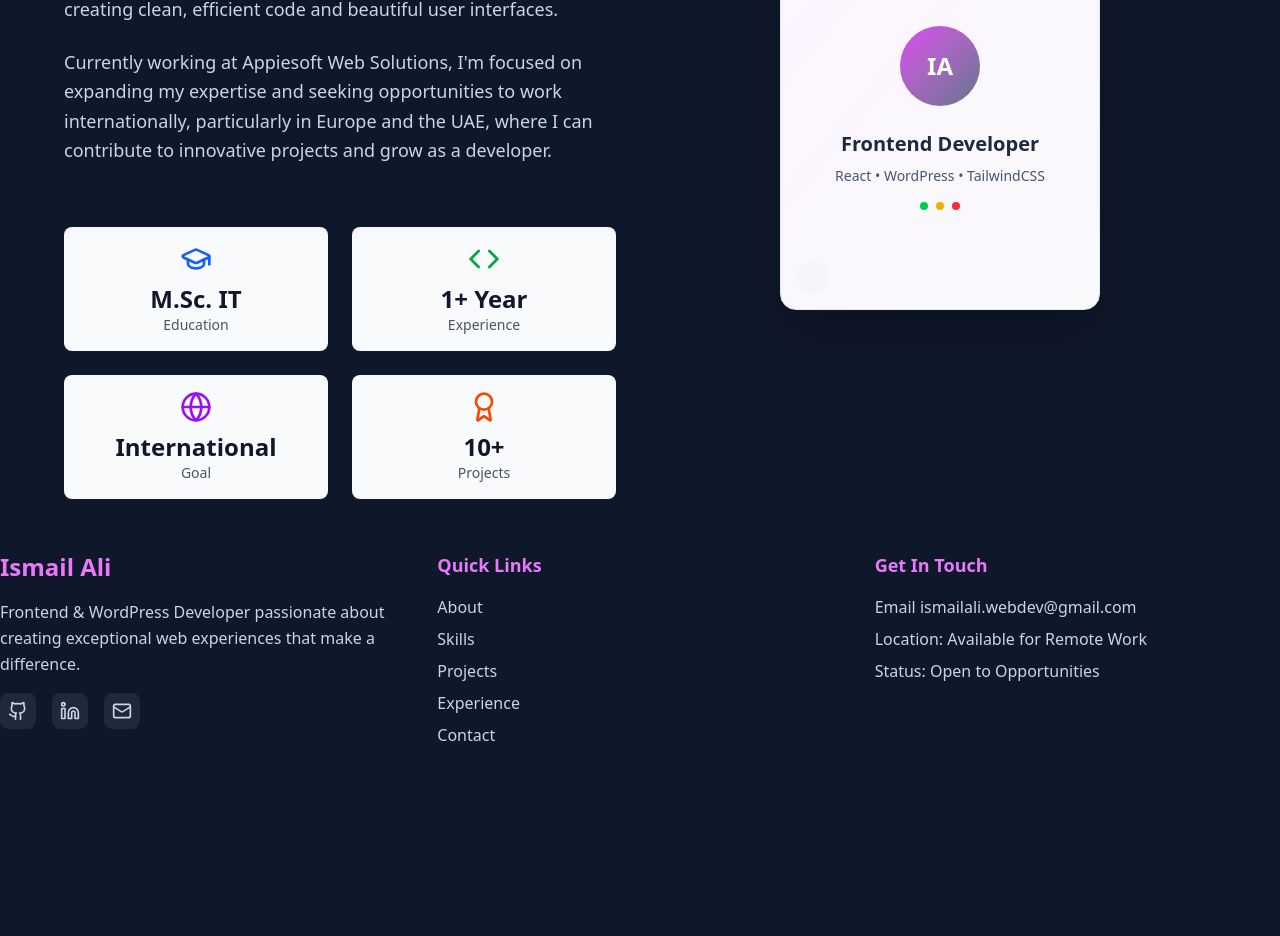
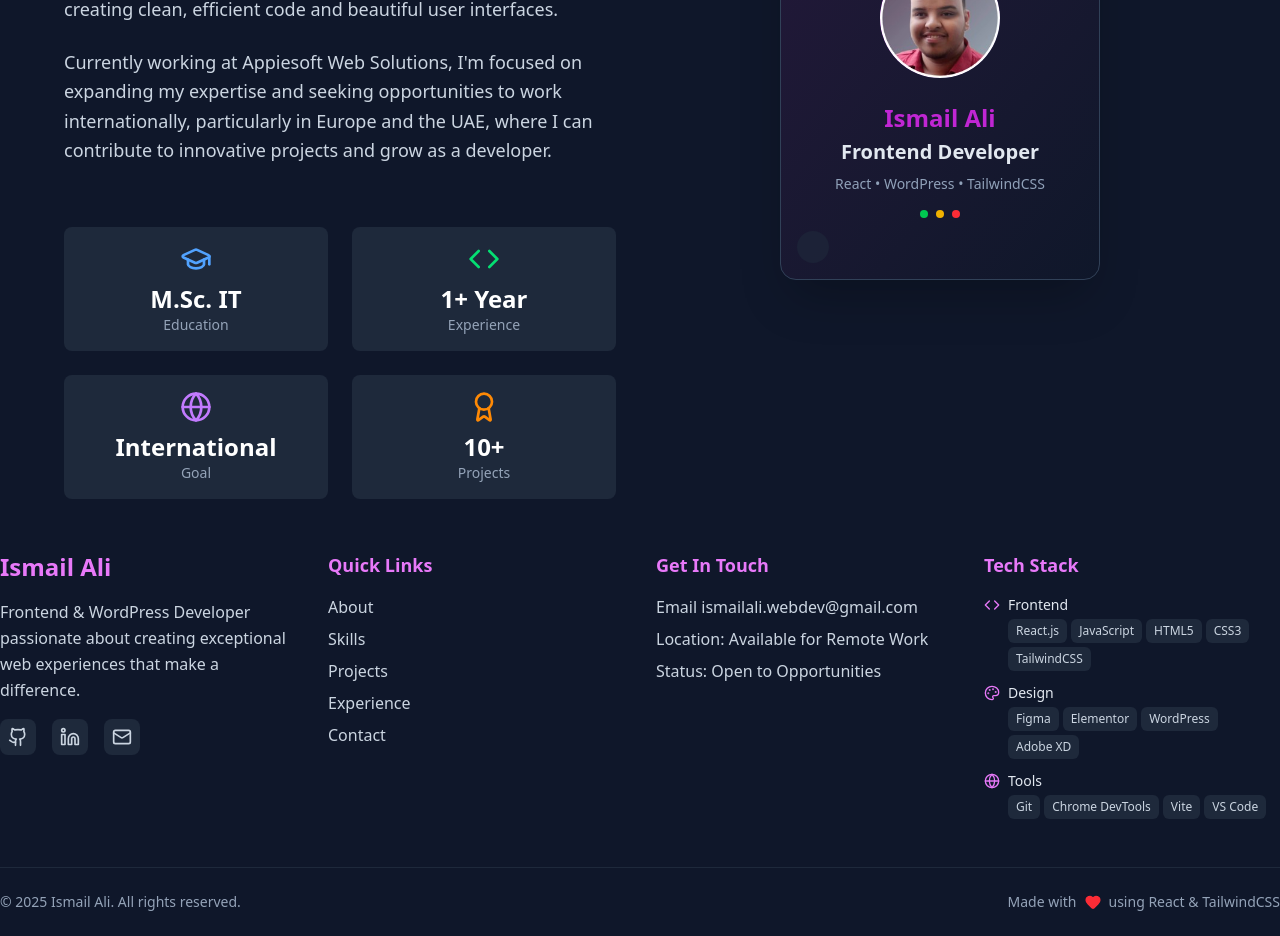
Before and after one commit to Ismail-webdev/Personal-Portfolio, a React (Vite) app: page / in a window 1280 px wide. Shown: the part 1260-2196 px from the top of the page. Before the commit the page ends 2055 px from the top, so only its background shows below. Built offline with nearby package versions, Linux system fonts and the light colour scheme.

Commit message:
initial commit

```diff
--- a/src/components/Footer.jsx
+++ b/src/components/Footer.jsx
@@ -1,7 +1,16 @@
 import React from "react";
 import { motion } from "framer-motion";
-import { Heart, Github, Linkedin, Mail } from "lucide-react";
+import {
+  Heart,
+  Github,
+  Linkedin,
+  Mail,
+  Globe,
+  Palette,
+  Code,
+} from "lucide-react";
 import { useTranslation } from "react-i18next";
+import { div } from "framer-motion/client";
 
 const Footer = () => {
   const { t } = useTranslation();
@@ -25,6 +34,23 @@ const Footer = () => {
     { name: t("footer.links.contact"), href: "#contact" },
   ];
 
+  const techCategories = [
+    {
+      icon: Code,
+      title: t("footer.techCategories.frontend"),
+      technologies: ["React.js", "JavaScript", "HTML5", "CSS3", "TailwindCSS"],
+    },
+    {
+      icon: Palette,
+      title: t("footer.techCategories.design"),
+      technologies: ["Figma", "Elementor", "WordPress", "Adobe XD"],
+    },
+    {
+      icon: Globe,
+      title: t("footer.techCategories.tools"),
+      technologies: ["Git", "Chrome DevTools", "Vite", "VS Code"],
+    },
+  ];
   const scrollToSection = (href) => {
     const element = document.querySelector(href);
     if (element) {
@@ -36,7 +62,7 @@ const Footer = () => {
     <footer className="bg-primary-900 text-white">
       <div className="container-custom lg:px-0 px-4">
         <div className="py-12">
-          <div className="grid md:grid-cols-3 gap-8">
+          <div className="grid md:grid-cols-2 lg:grid-cols-4 gap-8">
             {/* Brand Section */}
             <motion.div
               initial={{ opacity: 0, y: 20 }}
@@ -110,6 +136,7 @@ const Footer = () => {
                   <a
                     href="mailto:ismailali.webdev@gmail.com"
                     rel="noopener noreferrer"
+                    target="_blank"
                   >
                     ismailali.webdev@gmail.com
                   </a>
@@ -128,8 +155,65 @@ const Footer = () => {
                 </p>
               </div>
             </motion.div>
+
+            <motion.div
+              initial={{ opacity: 0, y: 20 }}
+              whileInView={{ opacity: 1, y: 0 }}
+              transition={{ duration: 0.6, delay: 0.3 }}
+              className="space-y-4"
+            >
+              <h4 className="text-lg font-semibold text-accent-400">
+                {t("footer.techHeading")}
+              </h4>
+              <div className="space-y-3">
+                {techCategories.map((category, index) => (
+                  <div key={category.title} className="space-y-1">
+                    <div className="flex items-center space-x-2">
+                      <category.icon size={16} className="text-accent-400" />
+                      <span className="text-sm font-medium text-primary-200">
+                        {category.title}
+                      </span>
+                    </div>
+                    <div className="flex flex-wrap gap-1 ml-6">
+                      {category.technologies.map((tech) => (
+                        <span
+                          key={tech}
+                          className="px-2 py-1 bg-primary-800 text-primary-300 text-xs rounded-md hover:bg-accent-600 hover:text-white transition-colors duration-300"
+                        >
+                          {tech}
+                        </span>
+                      ))}
+                    </div>
+                  </div>
+                ))}
+              </div>
+            </motion.div>
           </div>
         </div>
+        <motion.div
+          initial={{ opacity: 0 }}
+          whileInView={{ opacity: 1 }}
+          transition={{ duration: 0.6, delay: 0.4 }}
+          className="border-t border-primary-800 py-6"
+        >
+          <div className="flex flex-col md:flex-row justify-between items-center space-y-4 md:space-y-0">
+            <p className="text-primary-400 text-sm font-medium">
+              © {currentYear} {t("footer.copyright.name")}.{" "}
+              {t("footer.copyright.rights")}
+            </p>
+
+            <div className="flex items-center space-x-2 text-primary-400 text-sm font-medium">
+              <span>{t("footer.copyright.made")}</span>
+              <motion.div
+                animate={{ scale: [1, 1.2, 1] }}
+                transition={{ duration: 1, repeat: Infinity }}
+              >
+                <Heart size={16} className="text-red-500" fill="currentColor" />
+              </motion.div>
+              <span>{t("footer.copyright.tech")}</span>
+            </div>
+          </div>
+        </motion.div>
       </div>
     </footer>
   );
--- a/src/i18n/locales/ar.json
+++ b/src/i18n/locales/ar.json
@@ -26,6 +26,11 @@
       "goal": "الهدف",
       "goalValue": "دولي",
       "projects": "المشاريع"
+    },
+    "profileCard": {
+      "imageAlt": "صورة الملف الشخصي لإسماعيل علي",
+      "role": "مطور الواجهة الأمامية",
+      "skills": "React • WordPress • TailwindCSS"
     }
   },
   "footer": {
@@ -49,7 +54,6 @@
     "techHeading": "المهارات التقنية",
     "techCategories": {
       "frontend": "الواجهة الأمامية",
-      "backend": "الواجهة الخلفية",
       "design": "التصميم",
       "tools": "الأدوات"
     }
--- a/src/i18n/locales/de.json
+++ b/src/i18n/locales/de.json
@@ -26,6 +26,11 @@
       "goal": "Ziel",
       "goalValue": "International",
       "projects": "Projekte"
+    },
+    "profileCard": {
+      "imageAlt": "Profilbild von Ismail Ali",
+      "role": "Frontend-Entwickler",
+      "skills": "React • WordPress • TailwindCSS"
     }
   },
   "footer": {
@@ -49,9 +54,8 @@
     "techHeading": "Technologien",
     "techCategories": {
       "frontend": "Frontend",
-      "backend": "Backend",
       "design": "Design",
-      "tools": "Tools"
+      "tools": "Werkzeuge"
     }
   }
 }
--- a/src/i18n/locales/en.json
+++ b/src/i18n/locales/en.json
@@ -26,6 +26,11 @@
       "goal": "Goal",
       "goalValue": "International",
       "projects": "Projects"
+    },
+    "profileCard": {
+      "imageAlt": "Profile picture of Ismail Ali",
+      "role": "Frontend Developer",
+      "skills": "React • WordPress • TailwindCSS"
     }
   },
   "footer": {
@@ -49,9 +54,14 @@
     "techHeading": "Tech Stack",
     "techCategories": {
       "frontend": "Frontend",
-      "backend": "Backend",
       "design": "Design",
       "tools": "Tools"
+    },
+    "copyright": {
+      "name": "Ismail Ali",
+      "rights": "All rights reserved.",
+      "made": "Made with",
+      "tech": "using React & TailwindCSS"
     }
   }
 }
--- a/src/i18n/locales/es.json
+++ b/src/i18n/locales/es.json
@@ -26,6 +26,11 @@
       "goal": "Meta",
       "goalValue": "Internacional",
       "projects": "Proyectos"
+    },
+    "profileCard": {
+      "imageAlt": "Foto de perfil de Ismail Ali",
+      "role": "Desarrollador Frontend",
+      "skills": "React • WordPress • TailwindCSS"
     }
   },
   "footer": {
@@ -49,7 +54,6 @@
     "techHeading": "Tecnologías",
     "techCategories": {
       "frontend": "Frontend",
-      "backend": "Backend",
       "design": "Diseño",
       "tools": "Herramientas"
     }
--- a/src/i18n/locales/fr.json
+++ b/src/i18n/locales/fr.json
@@ -26,6 +26,11 @@
       "goal": "Objectif",
       "goalValue": "International",
       "projects": "Projets"
+    },
+    "profileCard": {
+      "imageAlt": "Photo de profil d'Ismail Ali",
+      "role": "Développeur Frontend",
+      "skills": "React • WordPress • TailwindCSS"
     }
   },
   "footer": {
@@ -48,8 +53,7 @@
     },
     "techHeading": "Technologies",
     "techCategories": {
-      "frontend": "Frontend",
-      "backend": "Backend",
+      "frontend": "Interface Frontend",
       "design": "Conception",
       "tools": "Outils"
     }
--- a/src/sections/About.jsx
+++ b/src/sections/About.jsx
@@ -36,25 +36,25 @@ const About = () => {
       icon: GraduationCap,
       label: t("about.stats.education"),
       value: "M.Sc. IT",
-      color: "text-blue-600 dark:text-blue-400",
+      color: "text-blue-400",
     },
     {
       icon: Code,
       label: t("about.stats.experience"),
       value: "1+ Year",
-      color: "text-green-600 dark:text-green-400",
+      color: "text-green-400",
     },
     {
       icon: Globe,
       label: t("about.stats.goal"),
       value: t("about.stats.goalValue"),
-      color: "text-purple-600 dark:text-purple-400",
+      color: "text-purple-400",
     },
     {
       icon: Award,
       label: t("about.stats.projects"),
       value: "10+",
-      color: "text-orange-600 dark:text-orange-400",
+      color: "text-orange-400",
     },
   ];
   return (
@@ -97,43 +97,53 @@ const About = () => {
                   <motion.div
                     key={stat.label}
                     whileHover={{ scale: 1.05 }}
-                    className="text-center p-4 bg-primary-50 dark:bg-primary-800 rounded-lg"
+                    className="text-center p-4 bg-primary-800 rounded-lg"
                   >
                     <stat.icon
                       className={`w-8 h-8 mx-auto mb-2 ${stat.color}`}
                     />
-                    <div className="text-2xl font-bold text-primary-900 dark:text-white">
+                    <div className="text-2xl font-bold text-white">
                       {stat.value}
                     </div>
-                    <div className="text-sm text-primary-600 dark:text-primary-400">
-                      {stat.label}
-                    </div>
+                    <div className="text-sm text-primary-400">{stat.label}</div>
                   </motion.div>
                 ))}
               </motion.div>
             </motion.div>
             <motion.div
-              variants={itemVariants}
-              className="lg:flex justify-center items-center"
+              className="flex justify-center items-center"
+              initial={{ opacity: 0, y: 30 }}
+              animate={{ opacity: 1, y: 0 }}
+              transition={{ duration: 0.6 }}
             >
               <div className="relative">
-                {/* Professional Card Design */}
-                <div className="w-80 h-96 bg-gradient-to-br from-accent-50 to-primary-50 dark:from-accent-900/20 dark:to-primary-900/20 rounded-2xl shadow-2xl border border-slate-200 dark:border-slate-700 p-8 relative overflow-hidden">
-                  {/* Decorative Elements */}
-                  <div className="absolute top-4 right-4 w-12 h-12 bg-accent-100 dark:bg-accent-800 rounded-full opacity-60"></div>
-                  <div className="absolute bottom-4 left-4 w-8 h-8 bg-primary-100 dark:bg-primary-800 rounded-full opacity-60"></div>
+                <div className="max-w-sm w-80 h-96 bg-gradient-to-br from-accent-900/20 to-primary-900/20 rounded-2xl shadow-2xl border border-slate-700 p-8 relative overflow-hidden">
+                  {/* Background circles */}
+                  <div className="absolute top-4 right-4 w-12 h-12 bg-accent-800 rounded-full opacity-60"></div>
+                  <div className="absolute bottom-4 left-4 w-8 h-8 bg-primary-800 rounded-full opacity-60"></div>
 
                   {/* Content */}
                   <div className="relative z-10 h-full flex flex-col justify-center items-center text-center">
-                    <div className="w-20 h-20 bg-gradient-to-br from-accent-500 to-primary-500 rounded-full mb-6 flex items-center justify-center">
-                      <span className="text-2xl font-bold text-white">IA</span>
+                    {/* Image */}
+                    <div className="w-30 h-30 bg-gradient-to-br from-accent-500 to-primary-500 rounded-full mb-6 flex items-center justify-center overflow-hidden">
+                      <img
+                        src="/profilepic.jpg"
+                        alt={t("about.profileCard.imageAlt")}
+                        className="w-full h-full object-cover rounded-full"
+                      />
                     </div>
-                    <h3 className="text-xl font-semibold text-slate-800 dark:text-slate-200 mb-2">
-                      Frontend Developer
+
+                    <h2 className="text-2xl font-semibold  text-accent-600 mb-1">
+                      Ismail Ali
+                    </h2>
+                    <h3 className="text-xl font-semibold text-slate-200 mb-2">
+                      {t("about.profileCard.role")}
                     </h3>
-                    <p className="text-sm text-slate-600 dark:text-slate-400 mb-4">
-                      React • WordPress • TailwindCSS
+                    <p className="text-sm text-slate-400 mb-4">
+                      {t("about.profileCard.skills")}
                     </p>
+
+                    {/* Dots */}
                     <div className="flex gap-2">
                       <div className="w-2 h-2 bg-green-500 rounded-full"></div>
                       <div className="w-2 h-2 bg-yellow-500 rounded-full"></div>
```
Also changed, not shown: public/profilepic.jpg (added).
